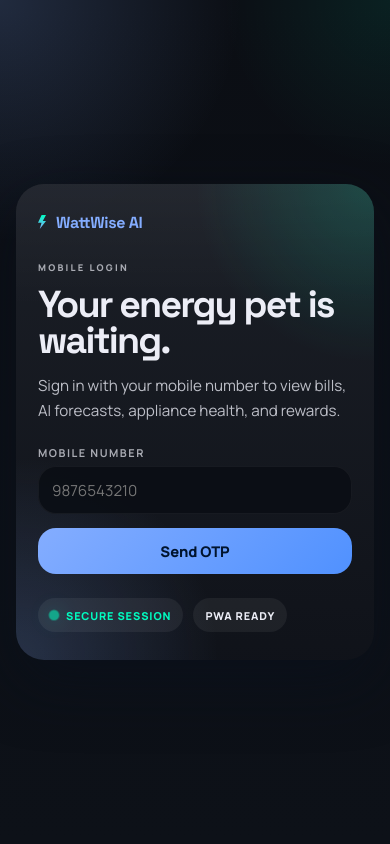
After one commit to JohnBeniel45/whattwiseai, a Flask app: page /login in a window 390 px wide. The commit adds this page. Run offline with Flask 3, Linux system fonts and the light colour scheme; some libraries are stand-ins or nearby versions.

Commit message:
add mobile otp login flow

```diff
--- a/app.py
+++ b/app.py
@@ -1,15 +1,18 @@
-from flask import Flask, jsonify, render_template, request, send_from_directory
+from flask import Flask, jsonify, redirect, render_template, request, send_from_directory, session, url_for
 from pathlib import Path
 import base64
 import csv
+from functools import wraps
 import hashlib
 import hmac
 import json
 import math
 import os
+import random
 from urllib import error, parse as urllib_parse, request as urllib_request
 
 app = Flask(__name__)
+app.secret_key = os.getenv("FLASK_SECRET_KEY", "wattwise-ai-dev-secret-change-on-render")
 
 UNIT_COST = 6
 DATASET_PATH = Path("data/wattwise_synthetic_2026.csv")
@@ -71,6 +74,33 @@ def load_dataset():
 
 
 DATASET_ROWS, DATASET_ROWS_BY_DATE = load_dataset()
+
+
+def login_required(view_function):
+    @wraps(view_function)
+    def wrapped_view(*args, **kwargs):
+        if not session.get("authenticated"):
+            return redirect(url_for("login", next=request.path))
+        return view_function(*args, **kwargs)
+
+    return wrapped_view
+
+
+def normalize_mobile(raw_mobile):
+    digits = "".join(char for char in str(raw_mobile or "") if char.isdigit())
+    if len(digits) > 10 and digits.startswith("91"):
+        digits = digits[-10:]
+    return digits
+
+
+def mask_mobile(mobile):
+    if not mobile:
+        return ""
+    return f"+91 ******{mobile[-4:]}"
+
+
+def generate_otp():
+    return f"{random.randint(100000, 999999)}"
 
 
 def parse_float(value, fallback, minimum=0, maximum=None):
@@ -757,6 +787,79 @@ def razorpay_config():
     }
 
 
+@app.route("/login", methods=["GET", "POST"])
+def login():
+    error_message = ""
+    mobile = session.get("pending_mobile", "")
+    demo_otp = session.get("pending_otp", "")
+    next_url = request.values.get("next") or url_for("index")
+
+    if session.get("authenticated"):
+        return redirect(next_url)
+
+    if request.method == "POST":
+        mobile = normalize_mobile(request.form.get("mobile"))
+        if len(mobile) != 10:
+            error_message = "Enter a valid 10-digit mobile number."
+        else:
+            session["pending_mobile"] = mobile
+            session["pending_otp"] = generate_otp()
+            session["otp_attempts"] = 0
+            return redirect(url_for("verify_otp", next=next_url))
+
+    return render_template(
+        "login.html",
+        title="Login | WattWise AI",
+        error_message=error_message,
+        mobile=mobile,
+        demo_otp=demo_otp,
+        next_url=next_url,
+    )
+
+
+@app.route("/verify-otp", methods=["GET", "POST"])
+def verify_otp():
+    error_message = ""
+    next_url = request.values.get("next") or url_for("index")
+    mobile = session.get("pending_mobile", "")
+    demo_otp = session.get("pending_otp", "")
+
+    if not mobile or not demo_otp:
+        return redirect(url_for("login", next=next_url))
+
+    if request.method == "POST":
+        submitted_otp = "".join(char for char in request.form.get("otp", "") if char.isdigit())
+        session["otp_attempts"] = session.get("otp_attempts", 0) + 1
+        if session["otp_attempts"] > 5:
+            session.pop("pending_otp", None)
+            error_message = "Too many attempts. Please request a new OTP."
+        elif submitted_otp == demo_otp:
+            session["authenticated"] = True
+            session["user_mobile"] = mobile
+            session.pop("pending_otp", None)
+            session.pop("otp_attempts", None)
+            return redirect(next_url)
+        else:
+            error_message = "Incorrect OTP. Please try again."
+
+    return render_template(
+        "login.html",
+        title="Verify OTP | WattWise AI",
+        error_message=error_message,
+        mobile=mobile,
+        masked_mobile=mask_mobile(mobile),
+        demo_otp=demo_otp,
+        next_url=next_url,
+        verify_mode=True,
+    )
+
+
+@app.route("/logout")
+def logout():
+    session.clear()
+    return redirect(url_for("login"))
+
+
 def create_razorpay_order(amount_rupees):
     config = razorpay_config()
     if not config["key_id"] or not config["key_secret"]:
@@ -789,11 +892,13 @@ def create_razorpay_order(amount_rupees):
 
 
 @app.route("/dataset/download")
+@login_required
 def download_dataset():
     return send_from_directory(DATASET_PATH.parent, DATASET_PATH.name, as_attachment=True)
 
 
 @app.route("/payment/order", methods=["POST"])
+@login_required
 def payment_order():
     amount = request.get_json(silent=True, force=False) or {}
     amount_rupees = parse_float(amount.get("amount"), 0, minimum=1)
@@ -802,6 +907,7 @@ def payment_order():
 
 
 @app.route("/payment/verify", methods=["POST"])
+@login_required
 def payment_verify():
     payload = request.get_json(silent=True, force=False) or {}
     payment_id = payload.get("razorpay_payment_id", "")
@@ -816,6 +922,7 @@ def payment_verify():
 
 
 @app.route("/", methods=["GET", "POST"])
+@login_required
 def index():
     selected_input = request.values.get("selected_date")
     dataset_row, available_dates = get_selected_row(selected_input)
@@ -874,6 +981,7 @@ def index():
     return render_template(
         "index.html",
         title="WattWise AI",
+        user_mobile=mask_mobile(session.get("user_mobile", "")),
         hours=hour_labels,
         usage=usage,
         total_usage=total_usage,
--- a/static/style.css
+++ b/static/style.css
@@ -76,6 +76,24 @@ body {
   gap: 10px;
 }
 
+.user-chip {
+  display: none;
+  min-height: 34px;
+  align-items: center;
+  padding: 0 12px;
+  border-radius: 999px;
+  background: rgba(255,255,255,0.06);
+  color: var(--muted);
+  font-size: 0.72rem;
+  font-weight: 800;
+}
+
+.logout-btn {
+  min-height: 34px;
+  border-radius: 999px;
+  font-size: 0.72rem;
+}
+
 .avatar-dot {
   width: 34px;
   height: 34px;
@@ -110,6 +128,102 @@ body {
 .panel > * {
   position: relative;
   z-index: 1;
+}
+
+.auth-shell {
+  min-height: 100vh;
+  display: grid;
+  place-items: center;
+  padding: 24px 16px;
+}
+
+.auth-card {
+  width: min(100%, 430px);
+  padding: 28px 22px;
+  background:
+    radial-gradient(circle at top right, rgba(0, 253, 193, 0.16), transparent 30%),
+    radial-gradient(circle at bottom left, rgba(132, 173, 255, 0.2), transparent 34%),
+    linear-gradient(180deg, rgba(28, 32, 40, 0.96), rgba(16, 19, 26, 0.98));
+}
+
+.auth-brand {
+  margin-bottom: 28px;
+}
+
+.auth-title {
+  max-width: 320px;
+  margin-top: 12px;
+  font-family: var(--font-headline);
+  font-size: 2.35rem;
+  line-height: 0.98;
+  letter-spacing: -0.05em;
+}
+
+.auth-copy {
+  margin-top: 14px;
+  color: rgba(236, 237, 246, 0.78);
+  font-size: 0.95rem;
+  line-height: 1.65;
+}
+
+.auth-form {
+  display: grid;
+  gap: 14px;
+  margin-top: 22px;
+}
+
+.auth-error {
+  margin-top: 16px;
+  padding: 12px 14px;
+  border-radius: 16px;
+  color: #ffc0bc;
+  background: rgba(159, 5, 25, 0.22);
+}
+
+.otp-demo {
+  display: flex;
+  align-items: center;
+  justify-content: space-between;
+  gap: 12px;
+  margin-top: 18px;
+  padding: 14px 16px;
+  border-radius: 20px;
+  background: rgba(0, 253, 193, 0.12);
+  box-shadow: inset 0 0 0 1px rgba(0, 253, 193, 0.22);
+}
+
+.otp-demo span {
+  color: var(--muted);
+  font-size: 0.68rem;
+  text-transform: uppercase;
+  letter-spacing: 0.16em;
+  font-weight: 800;
+}
+
+.otp-demo strong {
+  color: var(--secondary);
+  font-family: var(--font-headline);
+  font-size: 1.6rem;
+  letter-spacing: 0.08em;
+}
+
+.otp-input {
+  text-align: center;
+  font-family: var(--font-headline);
+  font-size: 1.35rem;
+  letter-spacing: 0.24em;
+}
+
+.auth-link {
+  width: 100%;
+  justify-content: center;
+}
+
+.auth-meta {
+  display: flex;
+  flex-wrap: wrap;
+  gap: 10px;
+  margin-top: 24px;
 }
 
 .panel-hero {
@@ -1169,6 +1283,10 @@ body {
     padding: 26px 26px 120px;
   }
 
+  .user-chip {
+    display: inline-flex;
+  }
+
   .mobile-frame {
     grid-template-columns: 1.15fr 0.85fr;
     align-items: start;
--- a/templates/index.html
+++ b/templates/index.html
@@ -24,6 +24,8 @@
       </div>
       <div class="topbar-actions">
         <button id="install-btn" class="icon-btn install-btn" hidden>Install</button>
+        <span class="user-chip">{{ user_mobile }}</span>
+        <a class="icon-btn logout-btn" href="{{ url_for('logout') }}">Logout</a>
         <div class="avatar-dot"></div>
       </div>
     </header>
--- /dev/null
+++ b/templates/login.html
@@ -0,0 +1,73 @@
+<!DOCTYPE html>
+<html lang="en">
+<head>
+  <meta charset="UTF-8" />
+  <meta name="viewport" content="width=device-width, initial-scale=1.0" />
+  <meta name="theme-color" content="#0b0e14" />
+  <meta name="apple-mobile-web-app-capable" content="yes" />
+  <meta name="apple-mobile-web-app-status-bar-style" content="black-translucent" />
+  <meta name="apple-mobile-web-app-title" content="WattWise AI" />
+  <link rel="manifest" href="{{ url_for('static', filename='manifest.json') }}" />
+  <link rel="icon" href="{{ url_for('static', filename='icon.svg') }}" type="image/svg+xml" />
+  <link rel="preconnect" href="https://fonts.googleapis.com" />
+  <link rel="preconnect" href="https://fonts.gstatic.com" crossorigin />
+  <link href="https://fonts.googleapis.com/css2?family=Space+Grotesk:wght@400;500;600;700&family=Manrope:wght@400;500;600;700;800&display=swap" rel="stylesheet" />
+  <title>{{ title }}</title>
+  <link rel="stylesheet" href="{{ url_for('static', filename='style.css') }}" />
+</head>
+<body>
+  <main class="auth-shell">
+    <section class="auth-card panel">
+      <div class="brand auth-brand">
+        <span class="brand-bolt"></span>
+        <span class="brand-text">WattWise AI</span>
+      </div>
+
+      {% if verify_mode %}
+      <div class="eyebrow">Secure OTP Login</div>
+      <h1 class="auth-title">Verify your mobile</h1>
+      <p class="auth-copy">Enter the 6-digit OTP for {{ masked_mobile }} to unlock your smart energy assistant.</p>
+      {% else %}
+      <div class="eyebrow">Mobile Login</div>
+      <h1 class="auth-title">Your energy pet is waiting.</h1>
+      <p class="auth-copy">Sign in with your mobile number to view bills, AI forecasts, appliance health, and rewards.</p>
+      {% endif %}
+
+      {% if error_message %}
+      <div class="auth-error">{{ error_message }}</div>
+      {% endif %}
+
+      {% if verify_mode and demo_otp %}
+      <div class="otp-demo">
+        <span>Demo OTP</span>
+        <strong>{{ demo_otp }}</strong>
+      </div>
+      {% endif %}
+
+      {% if verify_mode %}
+      <form method="post" action="{{ url_for('verify_otp', next=next_url) }}" class="auth-form">
+        <label class="field-label">
+          Enter OTP
+          <input class="field-input otp-input" name="otp" inputmode="numeric" autocomplete="one-time-code" maxlength="6" placeholder="6-digit OTP" required />
+        </label>
+        <button type="submit" class="primary-action action-wide">Verify & Continue</button>
+      </form>
+      <a class="ghost-link auth-link" href="{{ url_for('login', next=next_url) }}">Use another mobile number</a>
+      {% else %}
+      <form method="post" action="{{ url_for('login', next=next_url) }}" class="auth-form">
+        <label class="field-label">
+          Mobile Number
+          <input class="field-input" name="mobile" inputmode="tel" autocomplete="tel" maxlength="13" value="{{ mobile }}" placeholder="9876543210" required />
+        </label>
+        <button type="submit" class="primary-action action-wide">Send OTP</button>
+      </form>
+      {% endif %}
+
+      <div class="auth-meta">
+        <span class="meta-chip live-chip"><span class="live-dot"></span>Secure Session</span>
+        <span class="meta-chip">PWA Ready</span>
+      </div>
+    </section>
+  </main>
+</body>
+</html>
```
